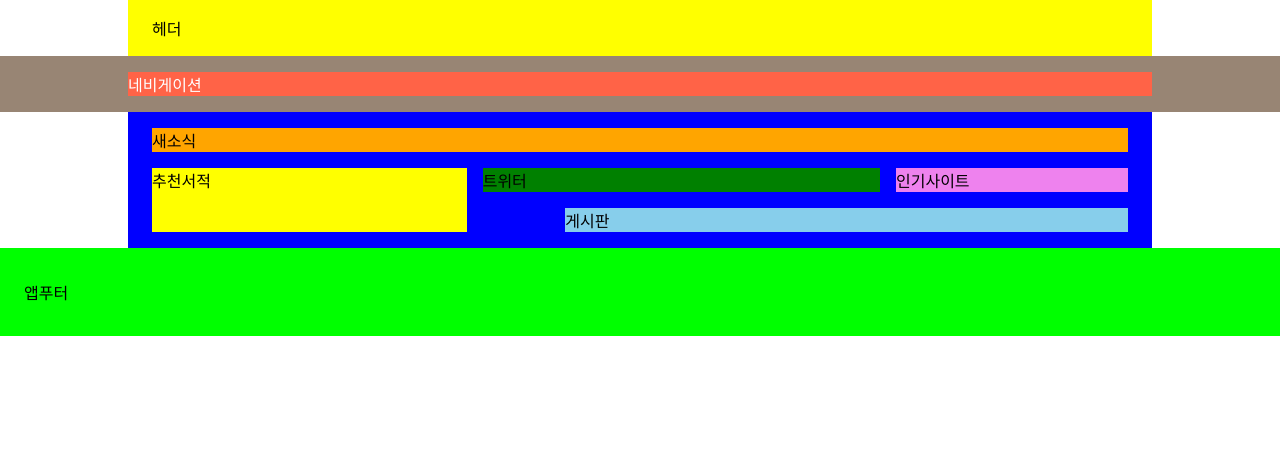
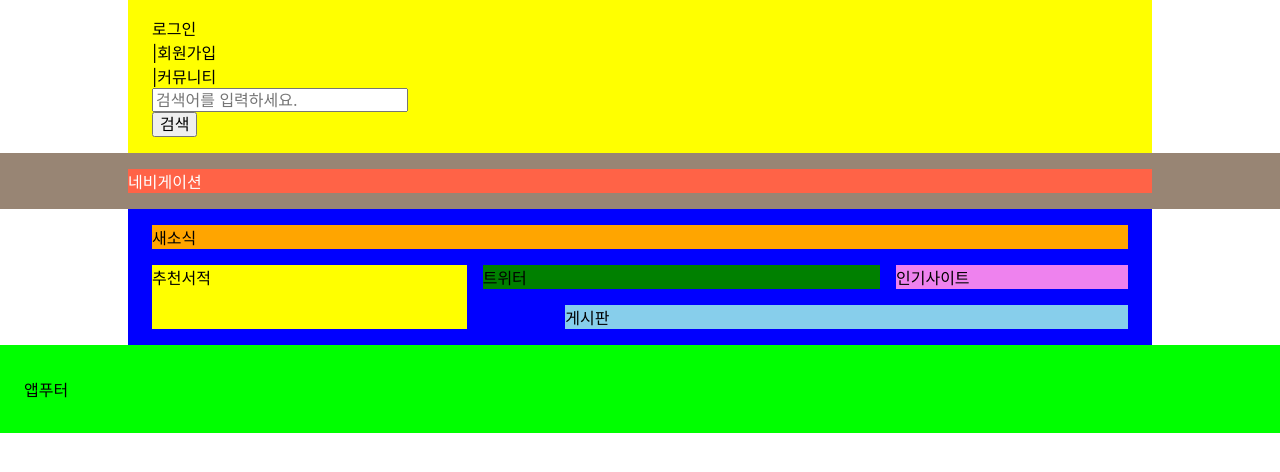
Before and after one commit to leejaelll/zeroConnecTo, a website: page RWD/main.html in a window 1280 px wide. Drawn offline with Linux system fonts and the light colour scheme; a web font is replaced by a local one.

Commit message:
헤더 마크업 완성

```diff
--- a/RWD/main.html
+++ b/RWD/main.html
@@ -22,7 +22,54 @@
     </head>
 
     <body>
-        <header class="appHeader">헤더</header>
+        <header class="appHeader">
+            <h1 class="logo">
+                <a
+                    href="index.html"
+                    class="logo__link"
+                    aria-label="Web Cafe"
+                ></a>
+            </h1>
+            <ul class="memberOnly">
+                <li><a href="/">로그인</a></li>
+                <li>
+                    <span class="divder" aria-hidden="true">|</span
+                    ><a href="/">회원가입</a>
+                </li>
+                <li>
+                    <span class="divder" aria-hidden="true">|</span
+                    ><a href="/">커뮤니티</a>
+                </li>
+            </ul>
+            <form action="/" class="seachForm">
+                <fieldset>
+                    <legend>검색 폼</legend>
+                    <div class="searchForm__group">
+                        <div class="formInput">
+                            <label
+                                for="search"
+                                class="a11yHidden formInput__label"
+                                >검색어</label
+                            >
+                            <input
+                                id="search"
+                                class="formInput__input"
+                                type="search"
+                                required
+                                placeholder="검색어를 입력하세요."
+                                name="search"
+                            />
+                        </div>
+                        <button
+                            class="button button--primary button--fill"
+                            type="submit"
+                        >
+                            검색
+                        </button>
+                    </div>
+                </fieldset>
+            </form>
+        </header>
         <nav class="appNavigation">
             <ul class="menu">
                 <li><a href="/">네비게이션</a></li>
```
